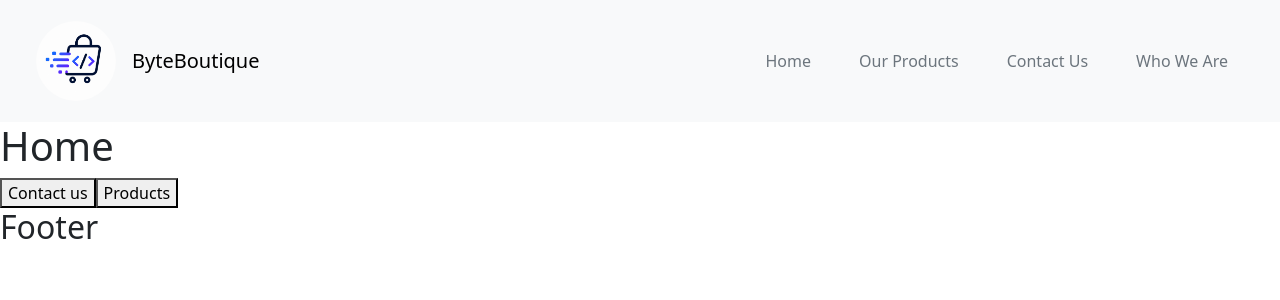
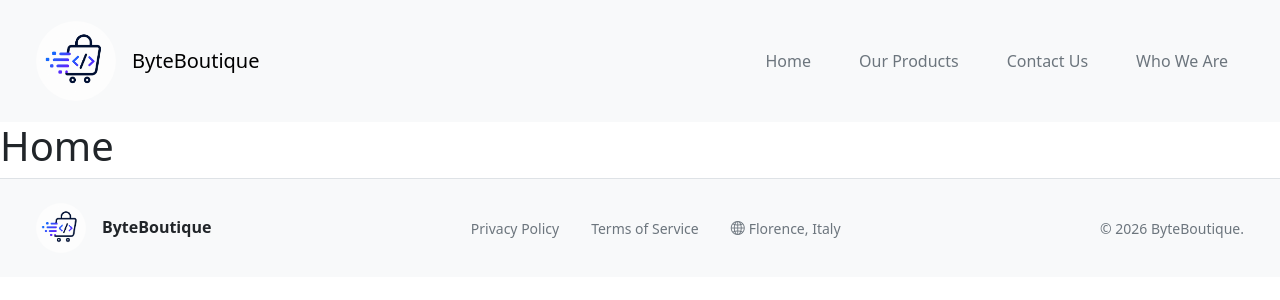
Before and after one commit to BelliaNino/react-router, a React (Vite) app: page / in a window 1280 px wide. Shown: the top 300 px of the page. Built offline with nearby package versions, Linux system fonts and the light colour scheme.

Commit message:
add footer

```diff
--- a/src/layouts/Structure.jsx
+++ b/src/layouts/Structure.jsx
@@ -1,6 +1,6 @@
 import React from 'react'
 
-{}
+{ }
 
 import {
     Outlet,
@@ -20,7 +20,7 @@ function Structure() {
                         <a className="navbar-brand d-flex align-items-center gap-3" href="/">
                             <div className="logo-placeholder">
 
-            <img style={{width:'80px', borderRadius:'50px'}} src={IconLogo} alt="Logo BB" />
+                                <img style={{ width: '80px', borderRadius: '50px' }} src={IconLogo} alt="Logo BB" />
                             </div>
 
                             <div className="brand-text">
@@ -73,13 +73,47 @@ function Structure() {
                 </nav>
             </header>
 
-    <Outlet/>
+            <Outlet />
 
-    <footer>
-        <h2>
-            Footer
-        </h2>
+            <footer className="bg-body-tertiary custom-footer px-4 py-4 mt-auto border-top">
+                <div className="container-fluid d-flex flex-column flex-md-row justify-content-between align-items-center gap-3">
+
+
+                    <a className="navbar-brand d-flex align-items-center gap-3 text-decoration-none text-dark" href="/">
+                        <div className="logo-placeholder">
+                            <img style={{ width: '50px', borderRadius: '50px' }} src={IconLogo} alt="Logo BB" />
+                        </div>
+                        <div className="brand-text">
+                            <h6 className="m-0 fw-bold">ByteBoutique</h6>
+                        </div>
+                    </a>
+
+
+                    <ul className="nav align-items-center gap-3 flex-wrap justify-content-center">
+                        <li className="nav-item">
+                            <Link to="/privacy" className="text-decoration-none text-secondary fw-medium small px-2">
+                                Privacy Policy
+                            </Link>
+                        </li>
+                        <li className="nav-item">
+                            <Link to="/terms" className="text-decoration-none text-secondary fw-medium small px-2">
+                                Terms of Service
+                            </Link>
+                        </li>
+                        <li className="nav-item d-flex align-items-center gap-1 text-secondary fw-medium small px-2">
+                            <i className="bi bi-globe2 text-secondary"></i>
+                            <span>Florence, Italy</span>
+                        </li>
+                    </ul>
+
+                    {/* Copyright */}
+                    <div className="text-secondary small">
+                        <span>© {new Date().getFullYear()} ByteBoutique.</span>
+                    </div>
+
+                </div>
             </footer>
+
         </>
     )
 }
--- a/src/pages/Contact.jsx
+++ b/src/pages/Contact.jsx
@@ -5,8 +5,6 @@ function Contact() {
   return (
     <div>
         <h1>Contanct</h1>
-        <Link to="/"><button>Home</button></Link>
-        <Link to="/Products"><button>Products</button></Link>
     </div>
   )
 }
--- a/src/pages/Index.jsx
+++ b/src/pages/Index.jsx
@@ -6,8 +6,6 @@ function Index() {
     return (
         <div>
             <h1>Home</h1>
-            <Link to="/Contact"><button>Contact us</button></Link>
-            <Link to="/Products"><button>Products</button></Link>
         </div>
     )
 }
--- a/src/pages/NotFound.jsx
+++ b/src/pages/NotFound.jsx
@@ -3,8 +3,10 @@ import React from 'react'
 function NotFound() {
   return (
     <>
+    <div className='container text-center mt-5'>
     <h1>Something went wrong</h1>
-    <h2>error 404</h2>
+    <h2>Error 404</h2>
+    </div>
     </>
   )
 }
--- a/src/pages/Products.jsx
+++ b/src/pages/Products.jsx
@@ -5,8 +5,6 @@ function Products() {
   return (
     <div>
         <h1>Products</h1>
-        <Link to="/"><button>Home</button></Link>
-        <Link to="/Contact"><button>Contact us</button></Link>
     </div>
   )
 }
```
Lines whose indentation alone changed are shown as unchanged.
